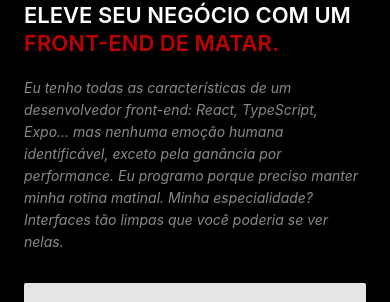
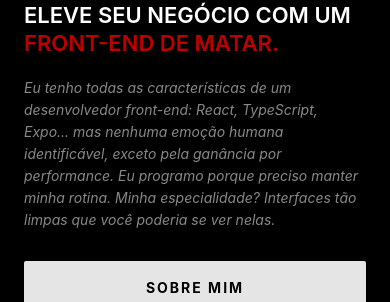
Before and after one commit to lucasjdutra/dev-spot, a React Native app: screen /Home in a window 390 px wide. Shown: the part 327-629 px from the top of the page. Built offline with nearby package versions, Linux system fonts and the light colour scheme.

Commit message:
feat: implement home screen layout with inline styles and components

```diff
--- a/src/screens/HomeScreen.tsx
+++ b/src/screens/HomeScreen.tsx
@@ -29,7 +29,7 @@ export default function HomeScreen() {
 
   const toggleSwitch = () => {
     setIsSwitchOn(previousState => !previousState);
-    Alert.alert("Status", "A rotina matinal não pode ser interrompida.");
+    Alert.alert("Status", "A rotina não pode ser interrompida.");
   };
 
   return (
@@ -50,7 +50,7 @@ export default function HomeScreen() {
         </Text>
 
         <Text style={styles.description}>
-          Eu tenho todas as características de um desenvolvedor front-end: React, TypeScript, Expo... mas nenhuma emoção humana identificável, exceto pela ganância por performance. Eu programo porque preciso manter minha rotina matinal. Minha especialidade? Interfaces tão limpas que você poderia se ver nelas.
+          Eu tenho todas as características de um desenvolvedor front-end: React, TypeScript, Expo... mas nenhuma emoção humana identificável, exceto pela ganância por performance. Eu programo porque preciso manter minha rotina. Minha especialidade? Interfaces tão limpas que você poderia se ver nelas.
         </Text>
 
         <TouchableOpacity
```
